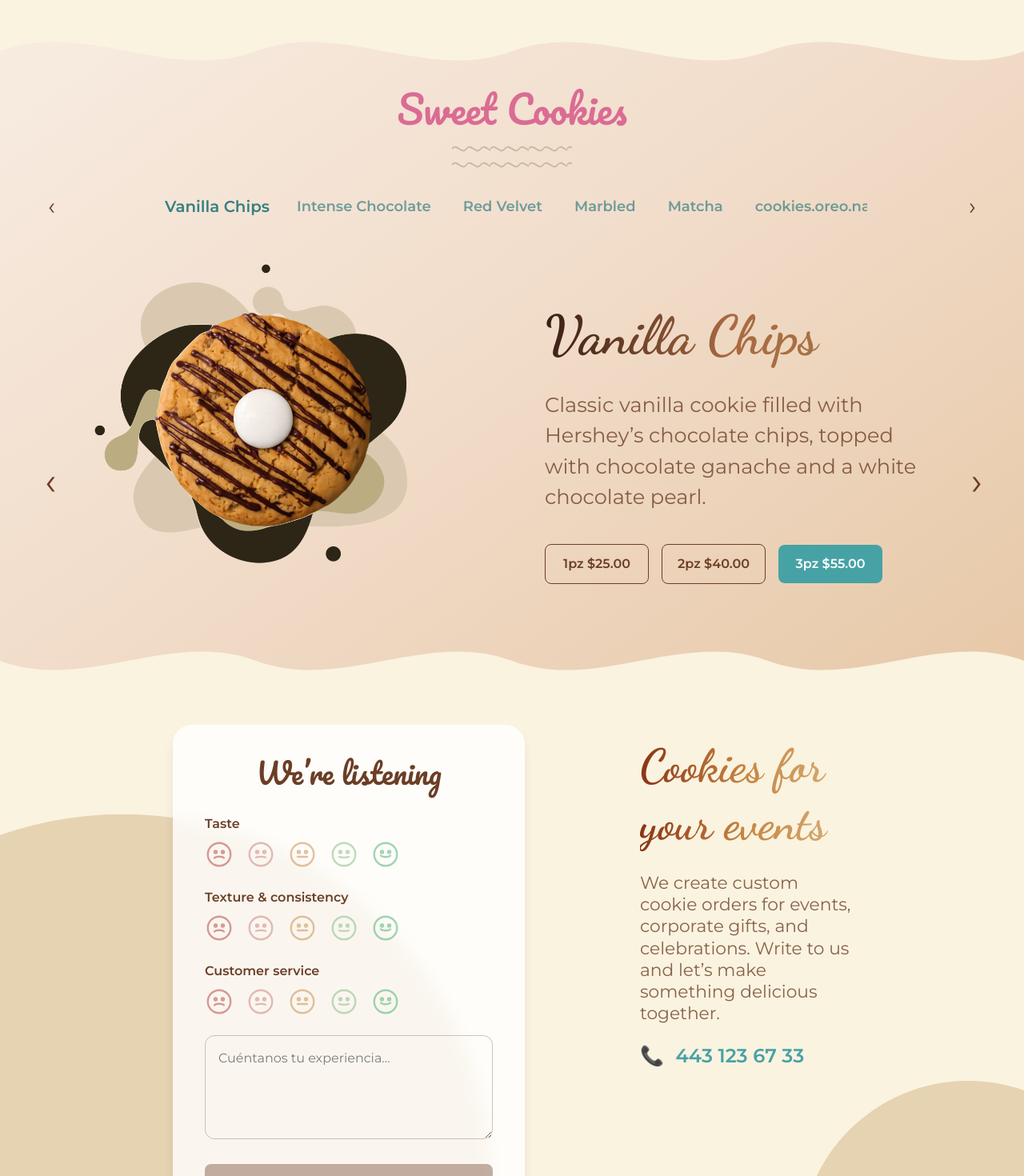
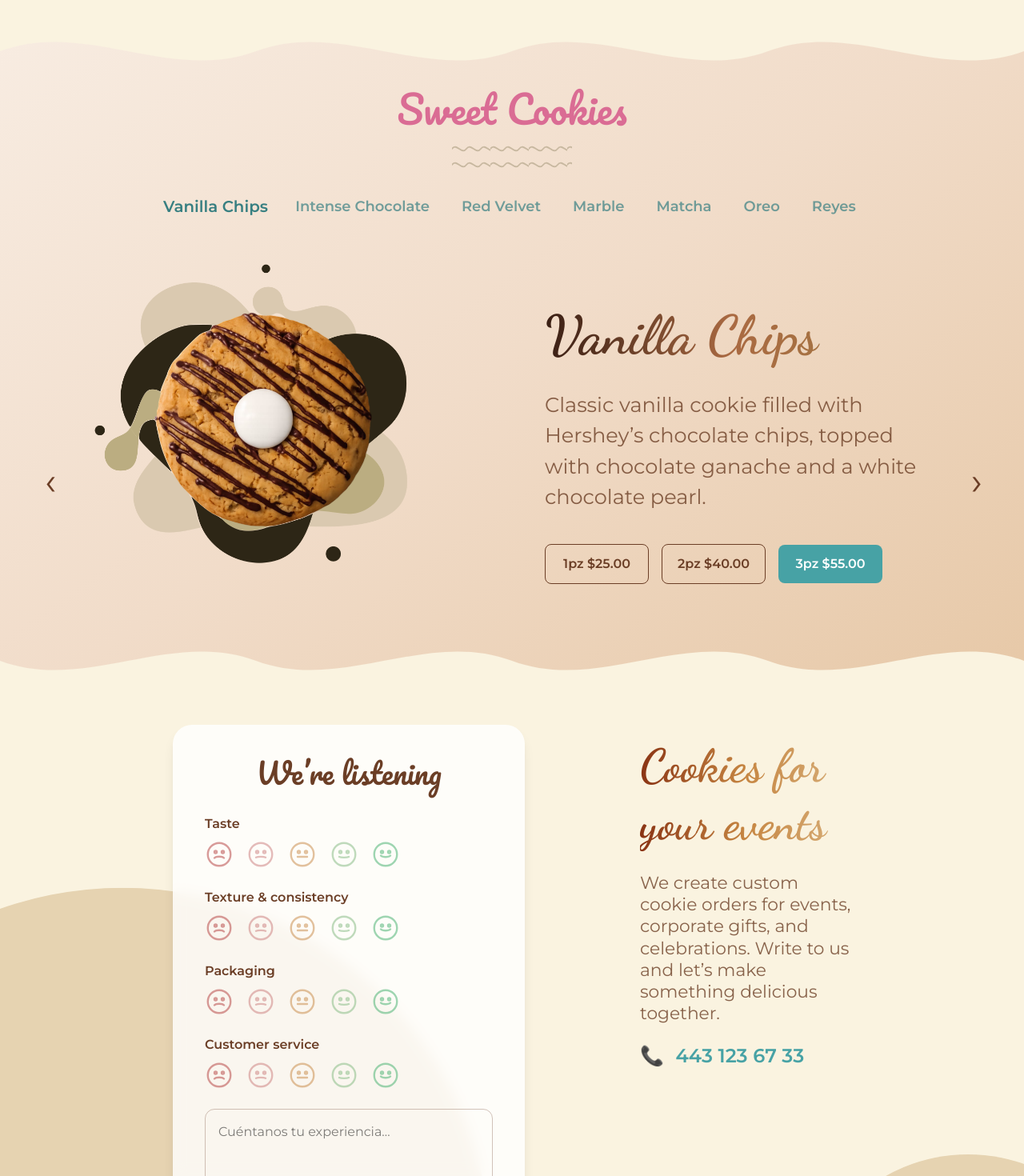
Before and after one commit to beatlechiken-fz/hey-cookie-landing, a Next.js app: page /en in a window 1280 px wide. Shown: the part 816-2286 px from the top of the page at 80% size. Built offline with nearby package versions, Linux system fonts and the light colour scheme.

Commit message:
feat: packaging

```diff
--- a/app/[locale]/page.tsx
+++ b/app/[locale]/page.tsx
@@ -1,6 +1,5 @@
 "use client";
 
-import Images from "@/core/assets/Images";
 import AppBar from "@/core/components/app-bar/AppBar";
 import FooterBar from "@/core/components/footer-bar/FooterBar";
 import { useBreakpoint } from "@/core/hooks/useBreakpoint";
--- a/messages/en.json
+++ b/messages/en.json
@@ -13,23 +13,27 @@
     },
     "chocolate": {
       "name": "Intense Chocolate",
-      "description": "For true chocolate lovers: an elegant cocoa cookie filled with Hershey’s chocolate chips, topped with chocolate ganache and crushed cocoa."
+      "description": "For true chocolate lovers: an elegant cocoa cookie filled with Hershey’s chocolate chips, topped with chocolate ganache and cocoa powder."
     },
     "red": {
       "name": "Red Velvet",
-      "description": "Enjoy a taste of everlasting holidays with this innovative Red Velvet cookie, topped with powdered sugar and cranberries."
+      "description": "Enjoy an everlasting holiday feeling with this innovative Red Velvet cookie, filled with cranberries and topped with powdered sugar and dried cranberries."
     },
     "marmoleada": {
-      "name": "Marbled",
+      "name": "Marble",
       "description": "The best of both worlds: vanilla and cocoa cookie filled with Hershey’s chocolate chips, topped with chocolate ganache and walnuts."
     },
     "matcha": {
       "name": "Matcha",
-      "description": "For bold flavor lovers: matcha-based cookie filled with white chocolate and coconut, topped with white chocolate and toasted coconut."
+      "description": "A bold-flavored cookie made with matcha, filled with white chocolate and coconut, and topped with white chocolate and coconut."
+    },
+    "oreo": {
+      "name": "Oreo",
+      "description": "A classic flavor in our bakery: delicious vanilla cookie with Oreo cookie pieces, topped with a whole Oreo cookie."
     },
     "reyes": {
-      "name": "Kings Cake Cookie",
-      "description": "A limited-edition cookie that reinvents our classic recipe with a white chocolate coating and traditional fruit paste."
+      "name": "Reyes",
+      "description": "This limited-edition cookie adds an innovative twist to our classic recipe, replacing the topping with white chocolate and quince paste."
     },
     "title": "Sweet Cookies"
   },
@@ -43,6 +47,7 @@
     "ratings": {
       "taste": "Taste",
       "texture": "Texture & consistency",
+      "visual": "Packaging",
       "service": "Customer service"
     }
   }
--- a/messages/es.json
+++ b/messages/es.json
@@ -47,6 +47,7 @@
     "ratings": {
       "taste": "Sabor",
       "texture": "Consistencia y textura",
+      "visual": "Presentación",
       "service": "Atención"
     }
   }
--- a/modules/home/presentation/components/Contact.tsx
+++ b/modules/home/presentation/components/Contact.tsx
@@ -5,11 +5,12 @@ import { CustomBreakpoint } from "@/core/types/general";
 import { useTranslations } from "next-intl";
 import { useState } from "react";
 
-type RatingKey = "taste" | "texture" | "service";
+type RatingKey = "taste" | "texture" | "visual" | "service";
 
 const ratingItems: { key: RatingKey }[] = [
   { key: "taste" },
   { key: "texture" },
+  { key: "visual" },
   { key: "service" },
 ];
 
@@ -72,6 +73,7 @@ export default function Contact() {
   const [ratings, setRatings] = useState<Record<RatingKey, number | null>>({
     taste: null,
     texture: null,
+    visual: null,
     service: null,
   });
 
@@ -102,7 +104,7 @@ export default function Contact() {
     }
 
     setComments("");
-    setRatings({ taste: null, texture: null, service: null });
+    setRatings({ taste: null, texture: null, visual: null, service: null });
     setSended(true);
   }
 
```
